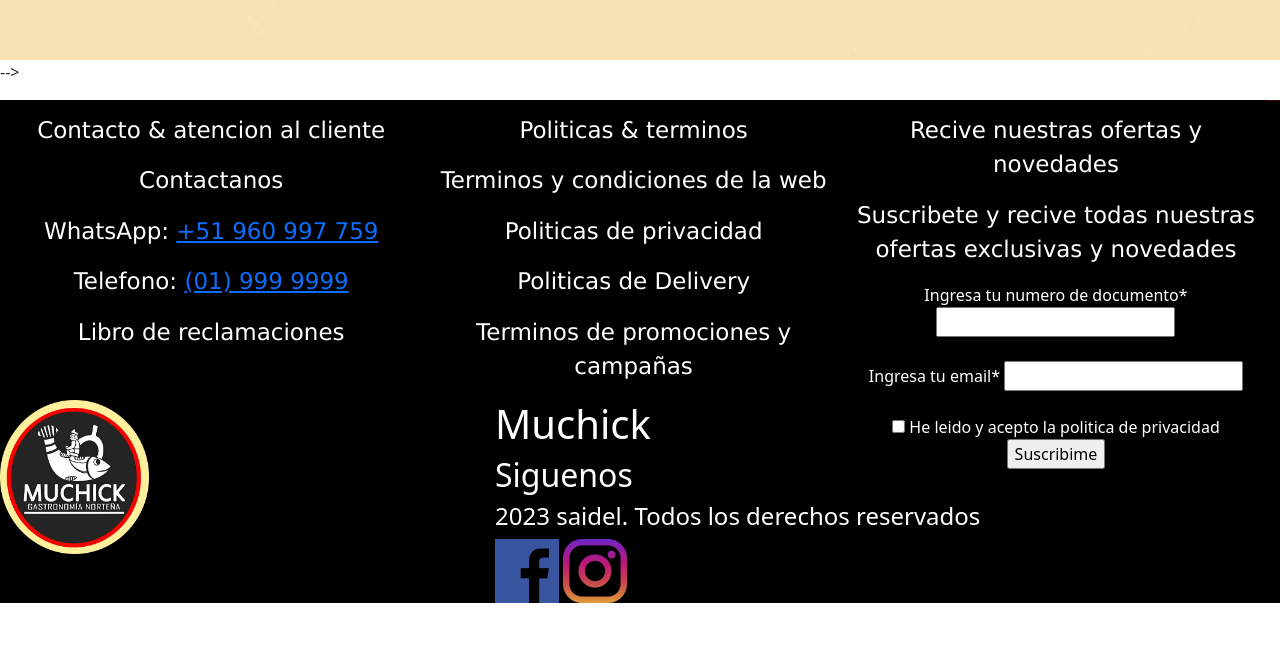
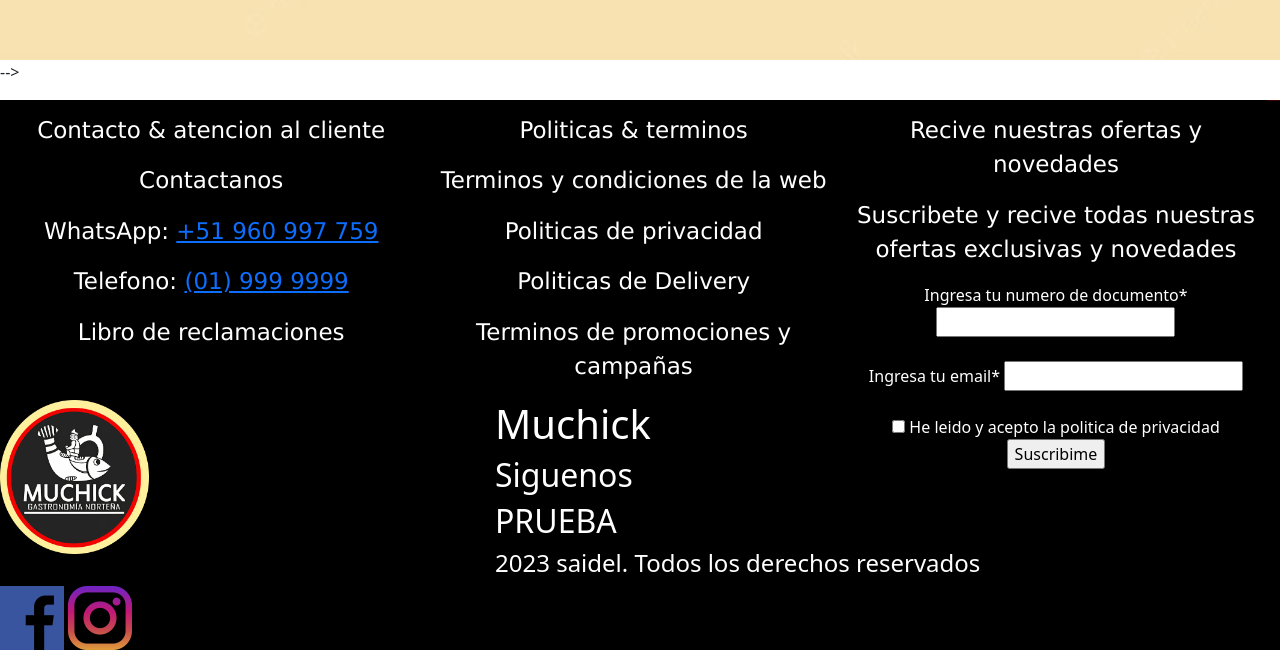
Before and after one commit to Deividmartin12/proyecto, a plain HTML site: page index.html in a window 1280 px wide. Shown: the part 1326-1976 px from the top of the page. Before the commit the page ends 1929 px from the top, so only its background shows below. Drawn offline with nearby package versions, Linux system fonts and the light colour scheme.

Commit message:
gonzales3

```diff
--- a/index.html
+++ b/index.html
@@ -95,6 +95,7 @@
                 <div>
                     <h1>Muchick</h1>
                     <h2>Siguenos</h2>
+                    <H2>PRUEBA</H2>
                     <h4>2023 saidel. Todos los derechos reservados</h4>
                 </div>
 
```
